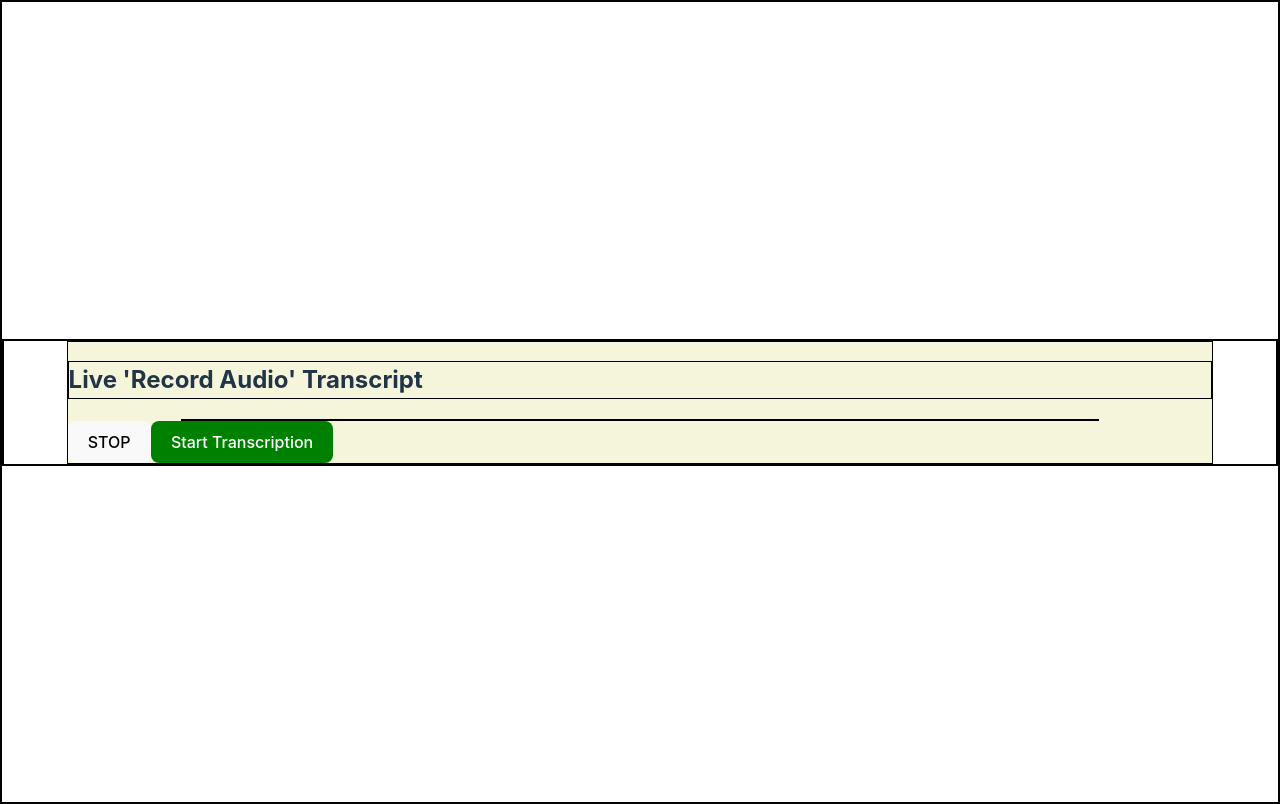
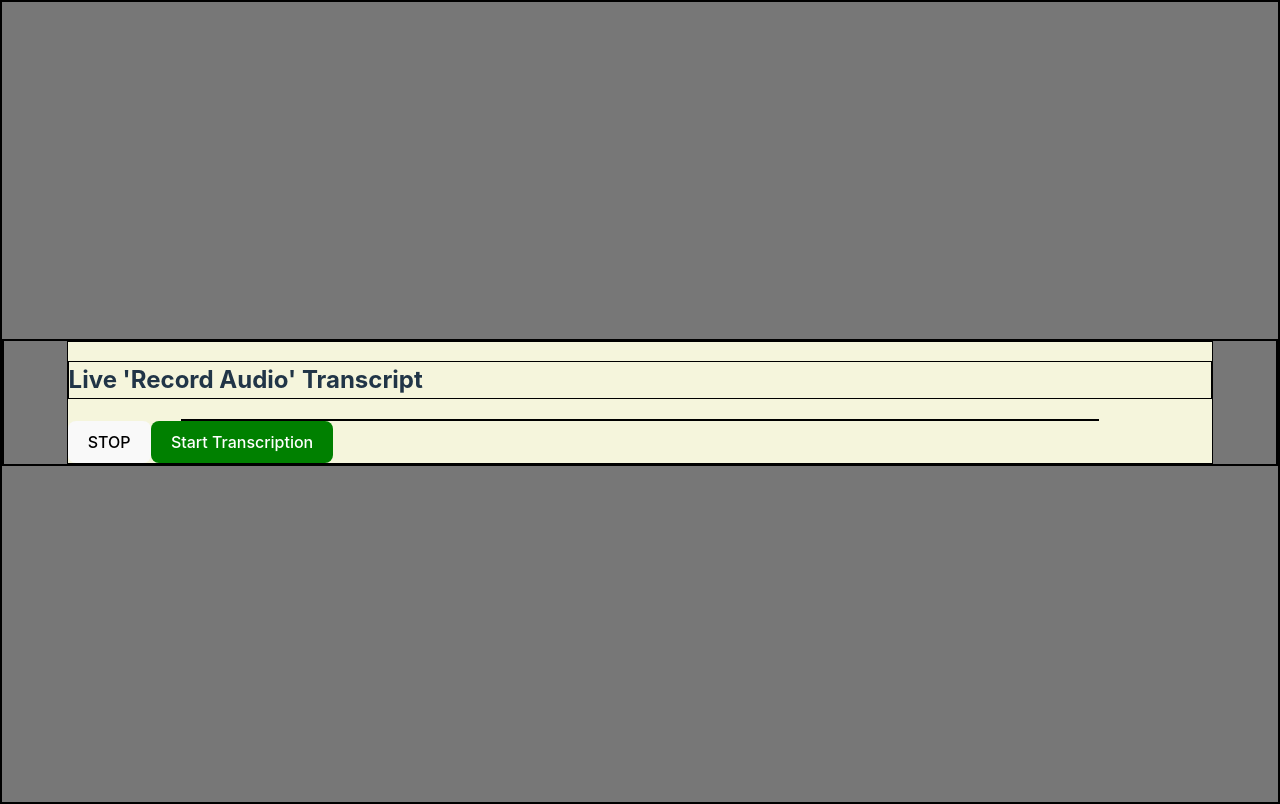
Before and after one commit to shandakei/Electron-Transcription, a React (Vite) app: page / in a window 1280 px wide. Built offline with nearby package versions, Linux system fonts and the light colour scheme.

Commit message:
changed background color  to not blind us

```diff
--- a/src/App.css
+++ b/src/App.css
@@ -5,3 +5,7 @@
 #root {
     width: 100%;
 }
+
+body {
+    background-color: rgba(0, 0, 0, 0.534);
+}
```
